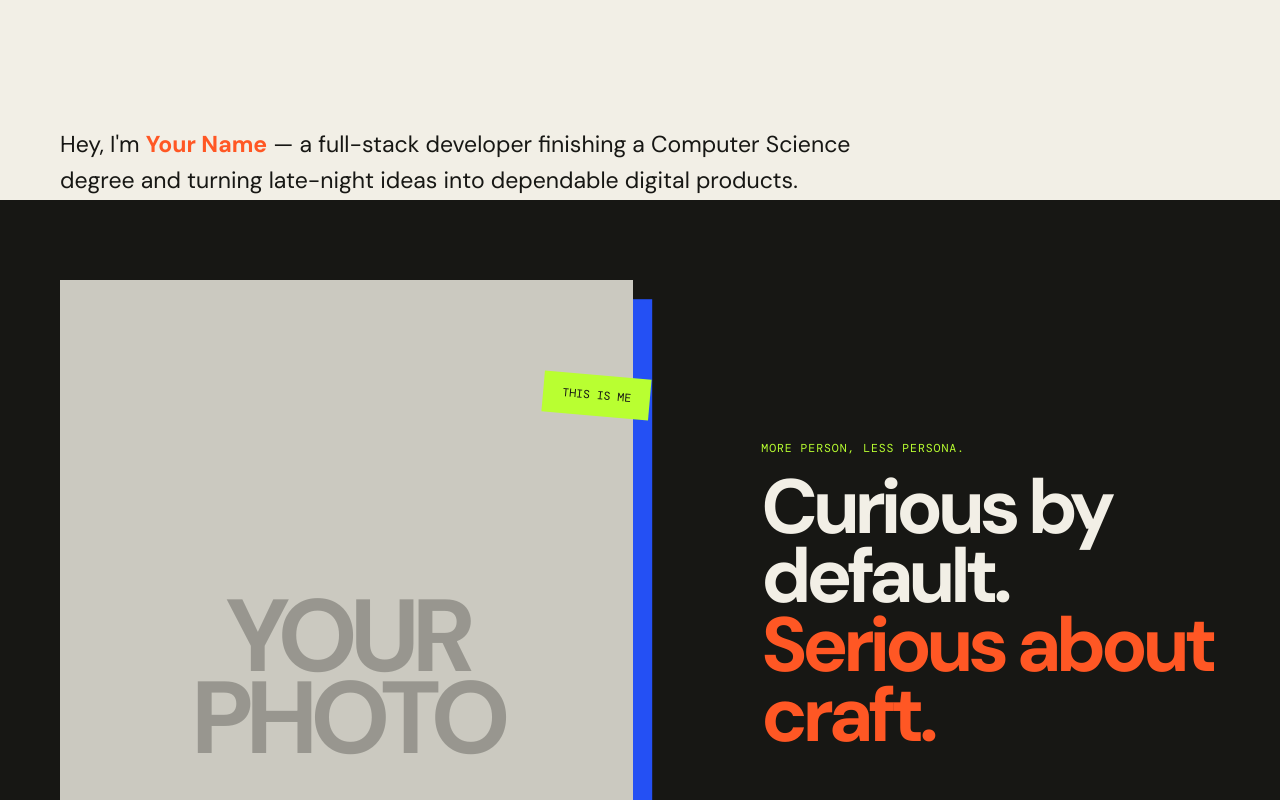
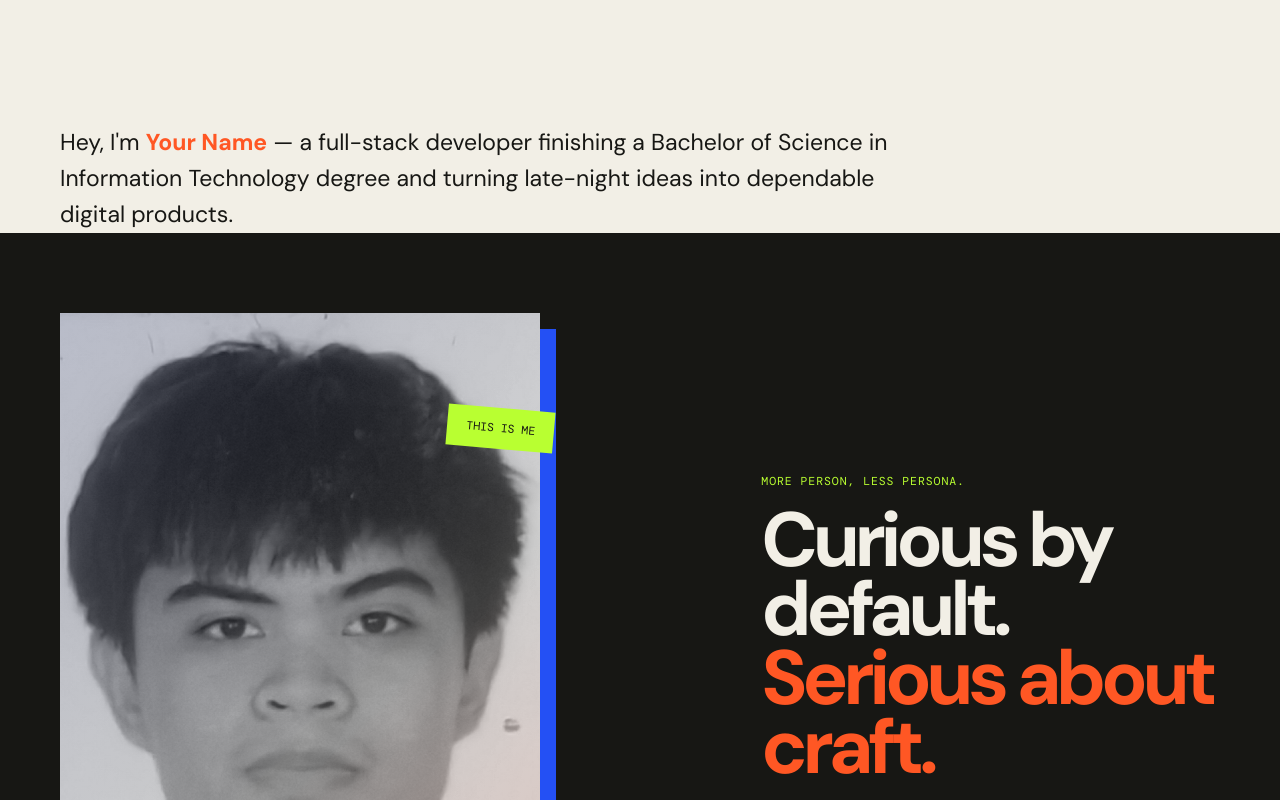
Before and after one commit to princearvildean/digital-portfolio, a React (Vite) app: page / in a window 1280 px wide. Shown: the part 600-1400 px from the top of the page. Built offline with nearby package versions, Linux system fonts and the light colour scheme.

Commit message:
Add profile photo and interactive portrait

```diff
--- a/src/App.css
+++ b/src/App.css
@@ -11,9 +11,14 @@ h1 em, h2 em { color: var(--blue); font-style: italic; }
 .hero-copy strong { color: var(--orange); }
 .profile-band { background: var(--ink); color: var(--paper); }
 .profile-grid { display: grid; grid-template-columns: 1.25fr 1fr; gap: 5rem 8rem; padding-top: 5rem; padding-bottom: 6rem; }
-.portrait-frame { grid-row: span 2; min-height: 48rem; background: #cbc9c0; position: relative; display: grid; place-items: center; box-shadow: 1.2rem 1.2rem 0 var(--blue); }
-.portrait-placeholder { color: var(--ink); font-weight: 700; text-align: center; font-size: clamp(3rem, 8vw, 7rem); line-height: .8; letter-spacing: -.08em; opacity: .28; }
-.sticker { position: absolute; top: 12%; right: -3%; background: var(--lime); color: var(--ink); padding: .8rem 1.2rem; transform: rotate(5deg); font: .72rem 'DM Mono', monospace; }
+.portrait-frame { grid-row: span 2; width: min(100%, 30rem); min-height: 36rem; margin: 0; background: #cbc9c0; position: relative; display: grid; place-items: center; box-shadow: 1rem 1rem 0 var(--blue); outline: none; transition: transform .35s cubic-bezier(.2,.8,.2,1), box-shadow .35s ease; }
+.portrait-frame::after { content: ''; position: absolute; inset: 0; background: linear-gradient(135deg, rgba(36,80,244,.08), transparent 55%, rgba(255,87,36,.18)); pointer-events: none; transition: opacity .35s ease; }
+.profile-photo { width: 100%; height: 100%; min-height: 36rem; display: block; object-fit: cover; filter: grayscale(1) contrast(1.05); transition: transform .5s cubic-bezier(.2,.8,.2,1), filter .5s ease; }
+.portrait-frame:hover, .portrait-frame:focus-visible { transform: translate(-.35rem, -.35rem) rotate(-1.2deg); box-shadow: 1.45rem 1.45rem 0 var(--blue); }
+.portrait-frame:hover .profile-photo, .portrait-frame:focus-visible .profile-photo { transform: scale(1.045); filter: grayscale(0) saturate(1.05) contrast(1.02); }
+.portrait-frame:hover::after, .portrait-frame:focus-visible::after { opacity: 0; }
+.sticker { position: absolute; z-index: 2; top: 12%; right: -3%; background: var(--lime); color: var(--ink); padding: .8rem 1.2rem; transform: rotate(5deg); font: .72rem 'DM Mono', monospace; transition: transform .35s cubic-bezier(.2,.8,.2,1), background .35s ease; }
+.portrait-frame:hover .sticker, .portrait-frame:focus-visible .sticker { transform: translate(.35rem, -.35rem) rotate(8deg); background: #d2ff63; }
 .profile-intro { align-self: end; padding-top: 10rem; }
 .lime { color: var(--lime); }
 .profile-intro h2 { font-size: clamp(3rem, 6vw, 6.5rem); margin-top: 1rem; }
@@ -64,4 +69,4 @@ h1 em, h2 em { color: var(--blue); font-style: italic; }
 .contact h2 { font-size: clamp(3.5rem, 8vw, 9rem); margin: 3rem 0; }
 .contact-inner > p:not(.eyebrow) { max-width: 48rem; font-size: 1.35rem; line-height: 1.5; }
 .contact-link { border-bottom: 1px solid var(--ink); align-self: flex-start; margin-top: 4rem; padding-bottom: 1rem; }
-@media (max-width: 800px) { .page-shell { width: min(100% - 2.5rem, 88rem); } .availability { margin-bottom: 5rem; } .hero-copy { margin-top: 5rem; } .profile-grid, .section-heading { grid-template-columns: 1fr; gap: 3rem; } .portrait-frame { min-height: 28rem; grid-row: auto; } .profile-intro { padding-top: 0; } .profile-details, .fact-grid { grid-column: auto; } .project-card { padding: 1.2rem; } .project-visual { height: 20rem; } .browser-window { width: 88%; } .project-copy { grid-template-columns: 1fr; } .project-copy h3, .project-copy a { grid-column: auto; } }
+@media (max-width: 800px) { .page-shell { width: min(100% - 2.5rem, 88rem); } .availability { margin-bottom: 5rem; } .hero-copy { margin-top: 5rem; } .profile-grid, .section-heading { grid-template-columns: 1fr; gap: 3rem; } .portrait-frame { width: min(100%, 24rem); min-height: 28rem; grid-row: auto; } .profile-photo { min-height: 28rem; } .profile-intro { padding-top: 0; } .profile-details, .fact-grid { grid-column: auto; } .project-card { padding: 1.2rem; } .project-visual { height: 20rem; } .browser-window { width: 88%; } .project-copy { grid-template-columns: 1fr; } .project-copy h3, .project-copy a { grid-column: auto; } }
--- a/src/App.jsx
+++ b/src/App.jsx
@@ -13,12 +13,12 @@ function App() {
       <section className="hero page-shell" id="top">
         <div className="availability"><span /> AVAILABLE AFTER GRADUATION · 2026</div>
         <h1>I build <em>useful things</em><br />for the web.</h1>
-        <p className="hero-copy">Hey, I&apos;m <strong>Your Name</strong> — a full-stack developer finishing a Computer Science degree and turning late-night ideas into dependable digital products.</p>
+        <p className="hero-copy">Hey, I&apos;m <strong>Your Name</strong> — a full-stack developer finishing a Bachelor of Science in Information Technology degree and turning late-night ideas into dependable digital products.</p>
       </section>
 
       <section className="profile-band" id="about">
         <div className="profile-grid page-shell">
-          <div className="portrait-frame" aria-label="Profile image placeholder"><div className="portrait-placeholder">YOUR<br />PHOTO</div><span className="sticker">THIS IS ME</span></div>
+          <figure className="portrait-frame" tabIndex="0" aria-label="Profile portrait"><img className="profile-photo" src="/profile-photo.jpg" alt="Portrait of Your Name" /><figcaption className="sticker">THIS IS ME</figcaption></figure>
           <div className="profile-intro"><p className="eyebrow lime">MORE PERSON, LESS PERSONA.</p><h2>Curious by default.<br /><em>Serious about craft.</em></h2></div>
           <div className="profile-details"><p>I like the point where logic meets lived experience: clean data models, fast interfaces, and tiny details that make software feel obvious.</p><p>Away from the screen, I&apos;m usually learning something new, hunting for good coffee, or explaining my latest side project to patient friends.</p></div>
           <div className="fact-grid"><div><span>BASED IN</span><strong>Your City, PH</strong></div><div><span>DEGREE</span><strong>BS Computer Science</strong></div><div><span>LOOKING FOR</span><strong>Junior / Grad roles</strong></div></div>
```
Also changed, not shown: public/profile-photo.jpg (added).
